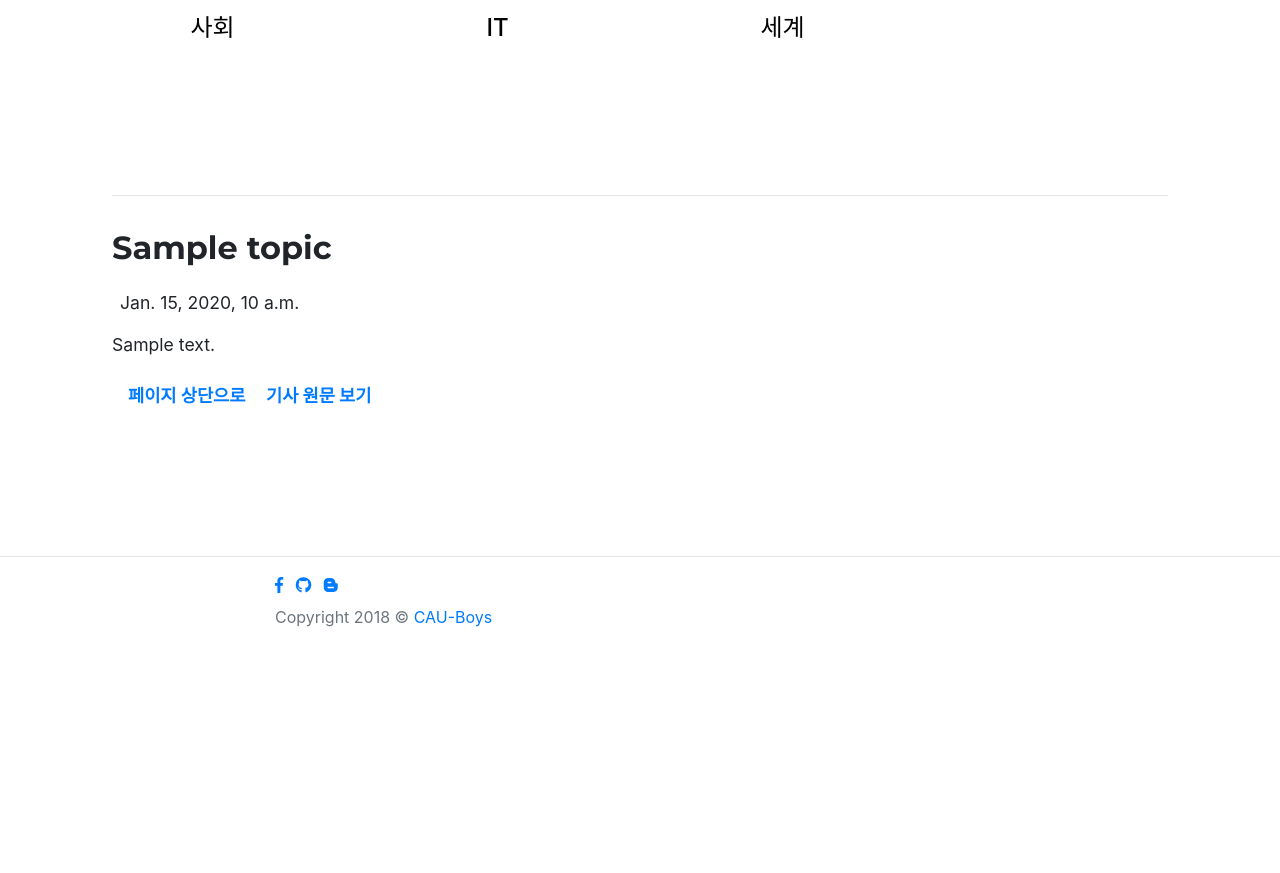
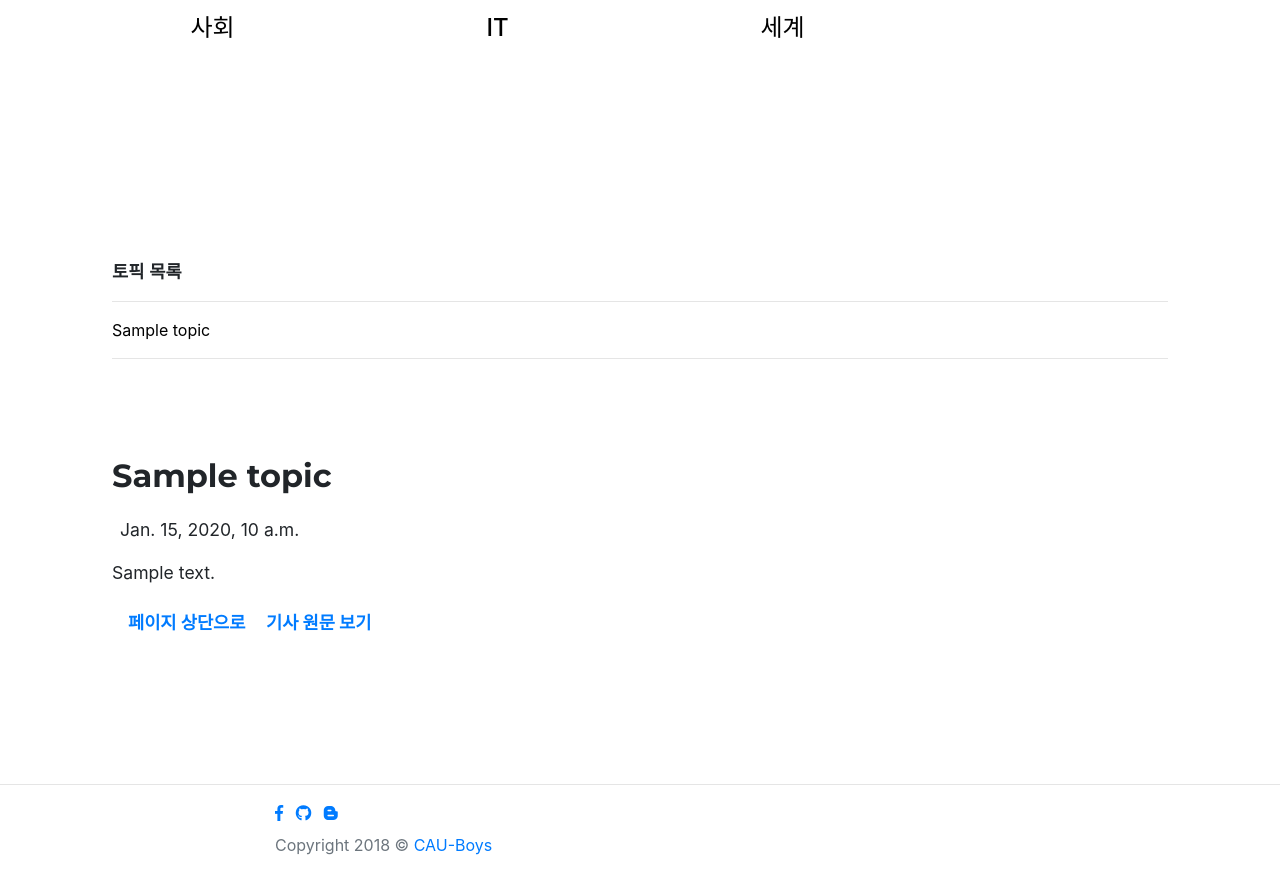
Before and after one commit to cau-boys/today_topic, a Django app: template today_topic/today_topic/templates/today_topic/index.html in a window 1280 px wide. Shown: the part 613-1486 px from the top of the page. Before the commit the page ends 1240 px from the top, so only its background shows below. Run offline with Django 3.2, Linux system fonts and the light colour scheme; the template is opened without the code that fills it: most values are stand-ins (such as "Sample title", 1, 10 or a date in 2020); some libraries are stand-ins or nearby versions; some web fonts are replaced.

Commit message:
web/토픽 목록 생성

```diff
--- a/today_topic/static/css/index_style.css
+++ b/today_topic/static/css/index_style.css
@@ -3,6 +3,7 @@ section{
     padding-bottom: 1rem;
 }
 
+/* category */
 .category_item{
     margin-bottom: 2rem;
 }
@@ -16,10 +17,30 @@ section{
     text-decoration: none !important;
 }
 
+/* topic-list */
+#topic-list {
+    margin: 5rem 7rem 0;
+    padding-top: 5rem;
+}
+
+#topic-list-title {
+    font-size: 1.1rem;
+    font-weight: 700;
+    font-family: 'Montserrat', -apple-system, BlinkMacSystemFont,
+    'Segoe UI', Roboto, 'Helvetica Neue', Arial, sans-serif,
+    'Apple Color Emoji', 'Segoe UI Emoji', 'Segoe UI Symbol',
+    'Noto Color Emoji';
+}
+
+.topic-list-content {
+    color: black;
+    text-decoration: none !important;
+}
+
+/* topic */
 #topics {
-    margin: 7rem;
-    margin-top: 0rem;
-    padding-top: 5rem;
+    margin: 0 7rem 7rem;
+    padding-top: 3rem;
 }
 
 .topic {
@@ -42,6 +63,7 @@ section{
     font-size: 1.1rem;
 }
 
+/* plus-friend */
 #plus-friend-modal-box{
     width: 25rem;
     padding: 1rem;
--- a/today_topic/today_topic/templates/today_topic/index.html
+++ b/today_topic/today_topic/templates/today_topic/index.html
@@ -97,23 +97,35 @@
         </div>
     </section><!-- /Category -->
 
-    <!-- Topics -->
     {% if topics is not None %}
+        <!-- Topic list -->
+        <section id="topic-list">
+            <div id="topic-list-title">토픽 목록</div>
+            {% for topic in topics %}
+                <hr>
+                <a class="js-scroll-trigger topic-list-content" href="#title_{{ forloop.counter }}">{{ topic.title }}</a>
+            {% endfor %}
+            <hr>
+        </section><!-- /Topic list -->
+
+        <!-- Topics -->
         <section id="topics">
             {% for topic in topics %}
-                <hr>
-                <div class="topic">
+                <div class="topic" id="title_{{ forloop.counter }}">
                     <div class="topic-title">{{ topic.title }}</div>
                     <div class="topic-content pl-2 pb-3">{{ topic.date }}</div>
                     <div class="topic-content">{{ topic.content_html | safe }}</div>
                     <br>
-                    <a class="topic-content pl-3 font-weight-bold js-scroll-trigger" href="#page-top">페이지 상단으로</a>
+                    <a class="topic-content pl-3 font-weight-bold js-scroll-trigger" href="#topic-list">페이지 상단으로</a>
                     <a class="topic-content pl-3 font-weight-bold" href="{{ topic.url }}">기사 원문 보기</a>
                 </div>
+                {% if not forloop.last %}
+                    <hr>
+                {% endif %}
             {% endfor %}
         </section><!-- /Topics -->
         <script>
-            location.href='#topics';
+            location.href='#topic-list';
         </script>
     {% endif %}
 {% endblock %}
```
